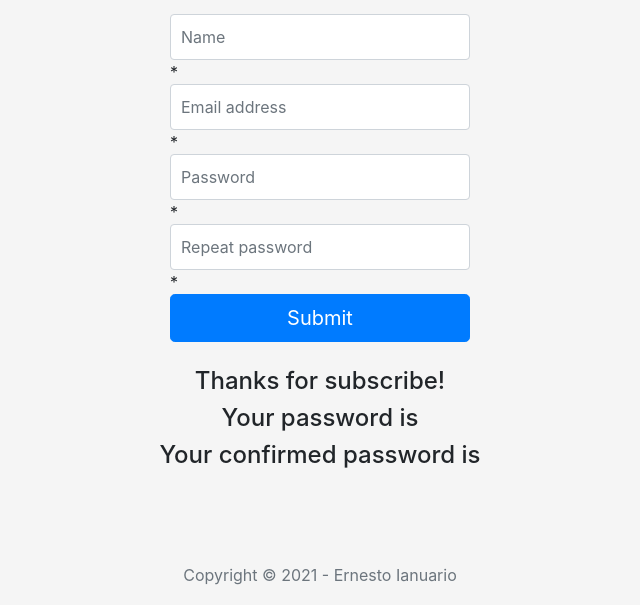
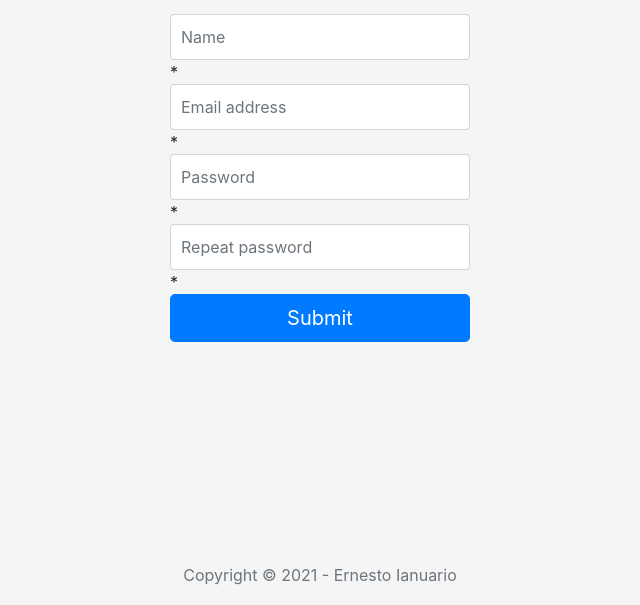
Before and after one commit to yano1978/carousel-page, a PHP site: page / in a window 1280 px wide. Shown: the part 195-800 px from the top of the page, without its empty margins (320-960 px from the left). Run offline with PHP 8.4, Linux system fonts and the light colour scheme.

Commit message:
Datestamp DB bug fixed

```diff
--- a/components/subscribe.php
+++ b/components/subscribe.php
@@ -34,7 +34,7 @@ if (isset($_POST['submit'])) {
 
 }
 if (isset($_POST['submit']) && $statement) {
-    echo $_POST['firstname'] .' successfully added.';
+    echo '<div class="subscribe-msg"><h4>'. $_POST['firstname'] .' successfully added!</h4></div>';
 }
 
 $validator = htmlspecialchars($_SERVER["PHP_SELF"]);
@@ -54,10 +54,5 @@ echo '
         <span class="error">* '.$cpasswordErr.'</span>
         <button class="btn btn-lg btn-primary btn-block" type="submit" name="submit" value="Submit">Submit</button>
     </form>
-    <div class="subscribe-msg">
-        <h4>Thanks '.$name.' for subscribe!</h4>
-        <h4>Your password is '.$password.'</h4>
-        <h4>Your confirmed password is '.$cpassword.'</h4>
-    </div>
 '
 ?>
--- a/data/init.sql
+++ b/data/init.sql
@@ -7,5 +7,5 @@ CREATE DATABASE carousel_page;
     firstname VARCHAR(30) NOT NULL,
     password BINARY(64) NOT NULL,
     email VARCHAR(50) NOT NULL,
-    date TIMESTAMP
+    date TIMESTAMP DEFAULT CURRENT_TIMESTAMP
   );
```
